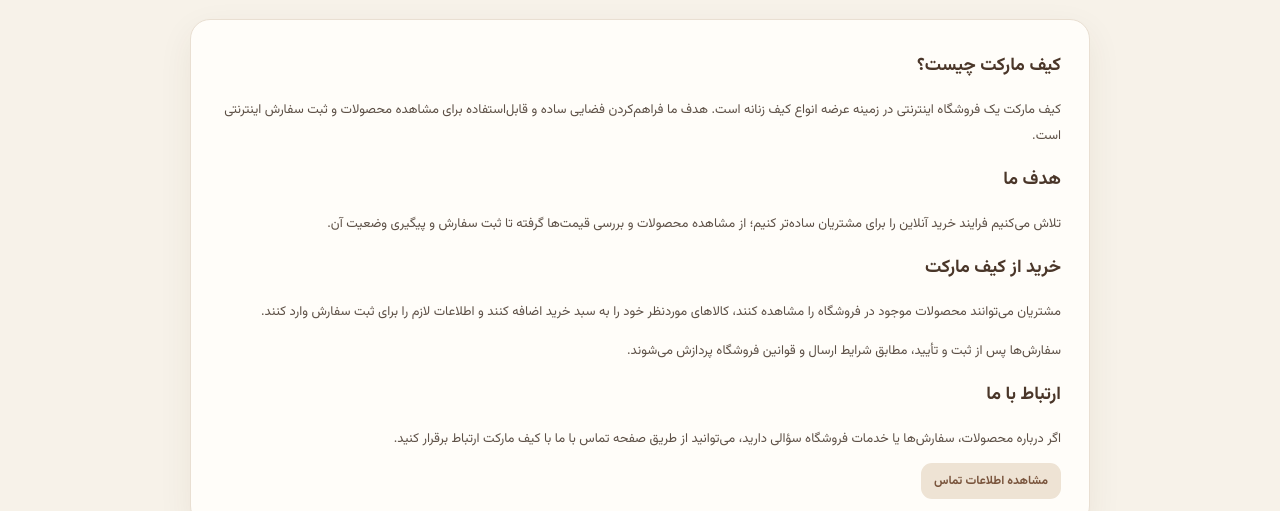
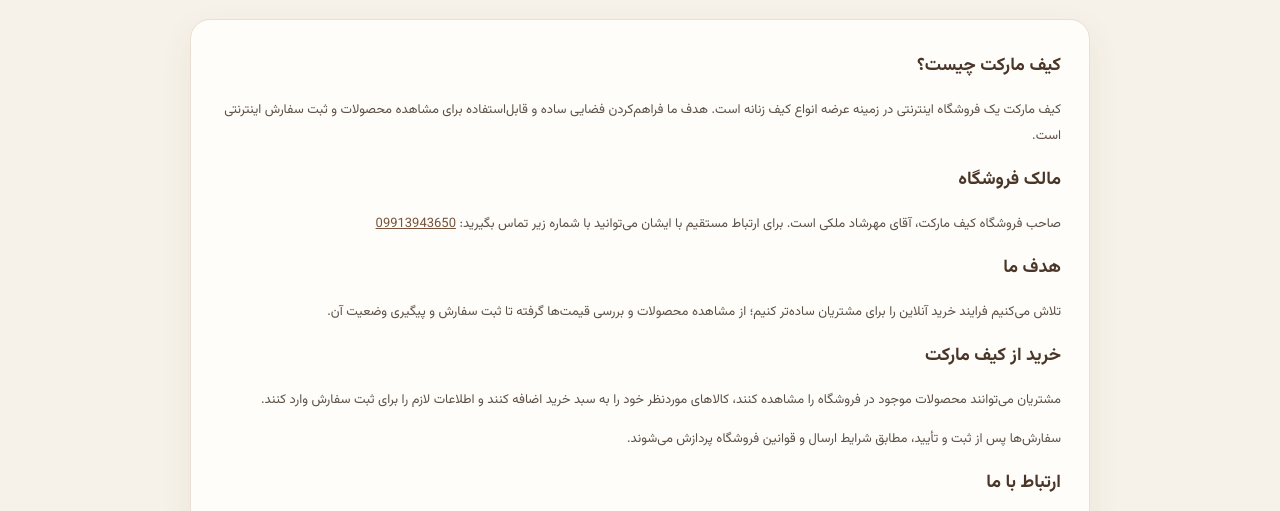
Before and after one commit to mzmzmzmmax-source/keif-market, a plain HTML site: page about.html in a window 1280 px wide. Shown: the part 263-774 px from the top of the page. Drawn offline with Linux system fonts and the light colour scheme.

Commit message:
Add store owner details to about page

```diff
--- a/about.html
+++ b/about.html
@@ -52,6 +52,14 @@
         و ثبت سفارش اینترنتی است.
       </p>
 
+      <h2>مالک فروشگاه</h2>
+
+      <p>
+        صاحب فروشگاه کیف مارکت، آقای مهرشاد ملکی است.
+        برای ارتباط مستقیم با ایشان می‌توانید با شماره زیر تماس بگیرید:
+        <a href="tel:09913943650" dir="ltr">09913943650</a>
+      </p>
+
       <h2>هدف ما</h2>
 
       <p>
```
